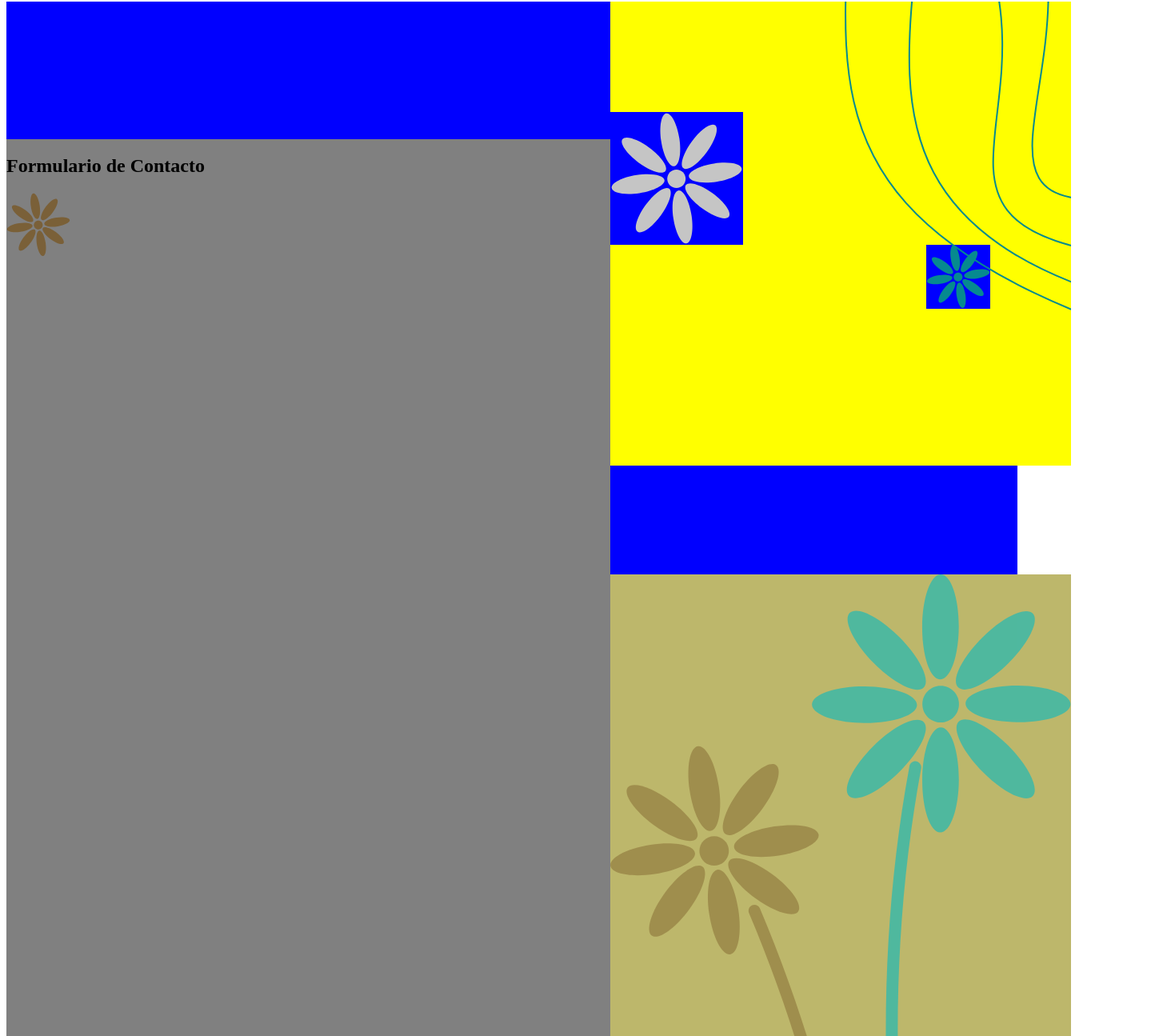
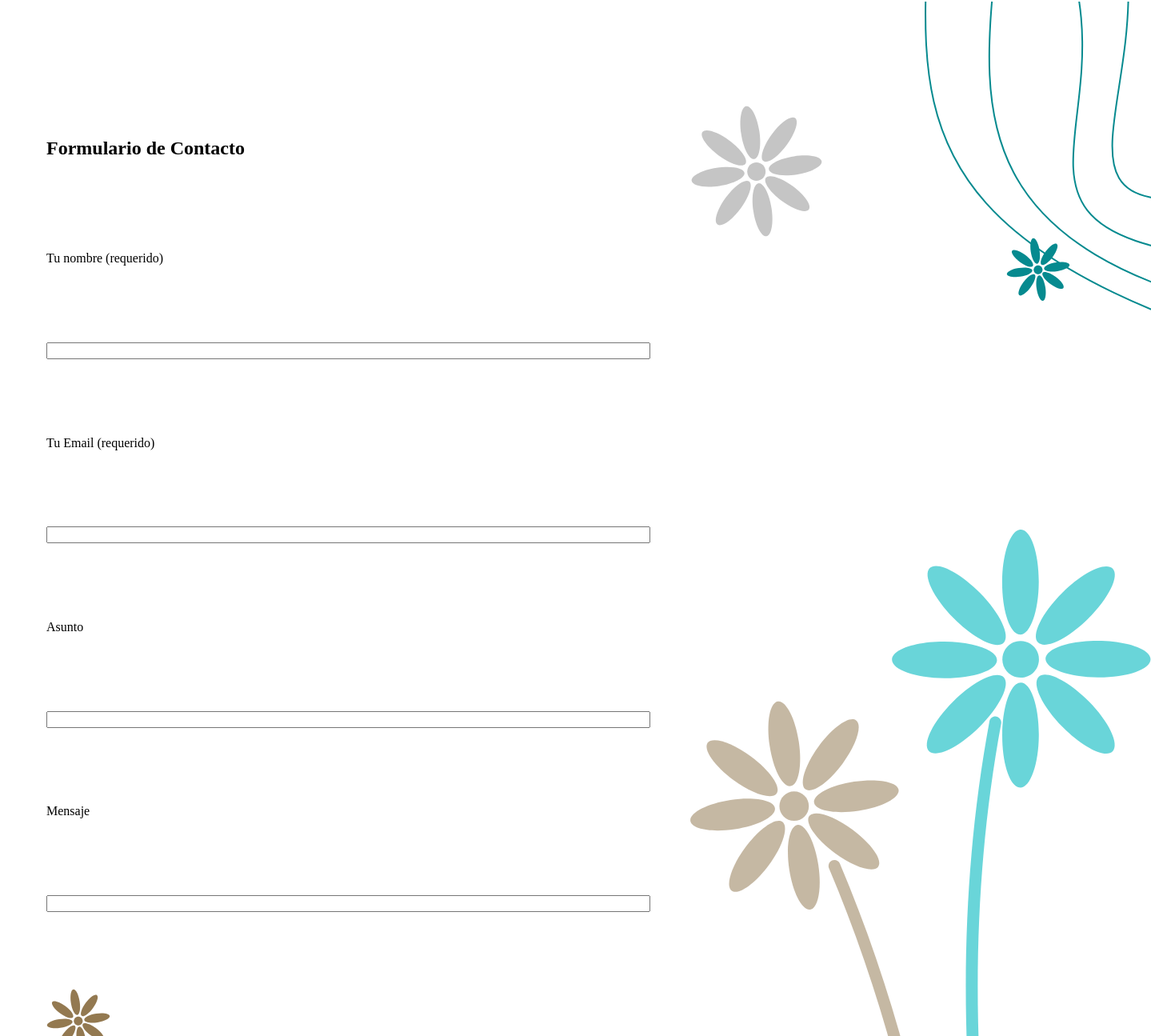
Before and after one commit to larts85/masaje_las_manos, a Next.js app: page /contact in a window 1280 px wide. Shown: the part 712-2007 px from the top of the page at 80% size, 1439 px wide, since content can reach past the window. Built offline with nearby package versions, Linux system fonts and the light colour scheme.

Commit message:
contact page layout 2

```diff
--- a/src/components/Contact/BackGround/Flower3.tsx
+++ b/src/components/Contact/BackGround/Flower3.tsx
@@ -2,6 +2,7 @@ import { FC } from 'react'
 
 const FlowerThree: FC = () => {
   return (
+    <div className="absolute top-[95vw] -z-10 left-[0]">
       <svg
         width="80"
         height="80"
@@ -55,6 +56,7 @@ const FlowerThree: FC = () => {
           fill-opacity="0.8"
         />
       </svg>
+    </div>
   )
 }
 
--- a/src/components/Contact/Form/Form.tsx
+++ /dev/null
@@ -1,15 +0,0 @@
-import { FC } from 'react'
-import className from './form.styles'
-import styles from '../contact.module.css'
-import FlowerThree from '../BackGround/Flower3'
-
-const Form: FC = () => {
-  return (
-    <form className={styles.form}>
-      <h2 className={className.h2}>Formulario de Contacto</h2>
-      <FlowerThree />
-    </form>
-  )
-}
-
-export default Form
--- a/src/components/Contact/Form/form.styles.ts
+++ b/src/components/Contact/Form/form.styles.ts
@@ -1,5 +1,8 @@
 const className = {
-  h2: 'text-[45px] font-splineSans font-bold',
+  h2: 'text-[45px] font-splineSans font-black',
+  labels: 'text-[32px] font-splineSans',
+  inputs: 'w-[666px] h-[91px] border-[2px] border-[#8E8971]',
+  inputMessage: 'w-[666px] h-[415px] border-[2px] border-[#8E8971]',
 }
 
 export default className
--- /dev/null
+++ b/src/components/Contact/Form/index.tsx
@@ -0,0 +1,23 @@
+import { FC } from 'react'
+import className from './form.styles'
+import styles from '../contact.module.css'
+import FlowerThree from '../BackGround/Flower3'
+
+const Form: FC = () => {
+  return (
+    <form className={styles.form}>
+      <h2 className={className.h2}>Formulario de Contacto</h2>
+      <label className={className.labels}>Tu nombre (requerido)</label>
+      <input className={className.inputs}></input>
+      <label className={className.labels}>Tu Email (requerido)</label>
+      <input className={className.inputs}></input>
+      <label className={className.labels}>Asunto</label>
+      <input className={className.inputs}></input>
+      <label className={className.labels}>Mensaje</label>
+      <input className={className.inputMessage}></input>
+      <FlowerThree />
+    </form>
+  )
+}
+
+export default Form
--- a/src/components/Contact/contact.module.css
+++ b/src/components/Contact/contact.module.css
@@ -1,6 +1,6 @@
 .container {
   display: grid;
-  background-color: blue;
+
   max-height: 2200px;
   max-width: 1440px;
   grid-template-columns: 1fr 1fr;
@@ -17,17 +17,19 @@
   grid-area: form;
   width: 755px;
   height: 1224px;
-  background: grey;
+  display: flex;
+  flex-direction: column;
+  justify-content: space-around;
+  padding: 50px;
+  gap: 40px;
 }
 
 .vase {
   grid-area: vase;
   justify-self: center;
-  background-color: darkkhaki;
 }
 
 .topBackground {
-  background-color: yellow;
   grid-area: topBackground;
   display: grid;
   grid-template-columns: 1fr 1fr;
@@ -35,13 +37,11 @@
 }
 
 .topBackground :nth-child(1) {
-  background-color: blue;
   grid-column: 1/2;
   grid-row: 2;
 }
 
 .topBackground :nth-child(2) {
-  background-color: blue;
   grid-column: 3/4;
   grid-row: 3/4;
   justify-self: center;
@@ -55,7 +55,6 @@
 }
 
 .buttonBackground {
-  background-color: aqua;
   grid-area: buttonBackground;
   display: grid;
   grid-template-columns: 1fr 1fr 1fr;
@@ -63,14 +62,12 @@
 }
 
 .buttonBackground :nth-child(1) {
-  background-color: blueviolet;
   grid-column: 2/3;
   grid-row: 1/2;
   justify-self: center;
 }
 
 .buttonBackground :nth-child(2) {
-  background-color: chartreuse;
   grid-column: 3/4;
   grid-row: 1/2;
   justify-self: center;
@@ -78,13 +75,11 @@
 }
 
 .buttonBackground :nth-child(3) {
-  background-color: chocolate;
   grid-column: 1/2;
   grid-row: 2/3;
 }
 
 .buttonBackground :nth-child(4) {
-  background-color: red;
   grid-column: 2/4;
   grid-row: 2/3;
   justify-self: end;
--- a/src/components/Contact/index.tsx
+++ b/src/components/Contact/index.tsx
@@ -1,6 +1,6 @@
 import { FC } from 'react'
 import style from './contact.module.css'
-import Form from './Form/Form'
+import Form from './Form'
 import Lines from './BackGround/Lines'
 import FlowerOne from './BackGround/Flower1'
 import FlowerFour from './BackGround/Flower4'
```
Lines whose indentation alone changed are shown as unchanged.
